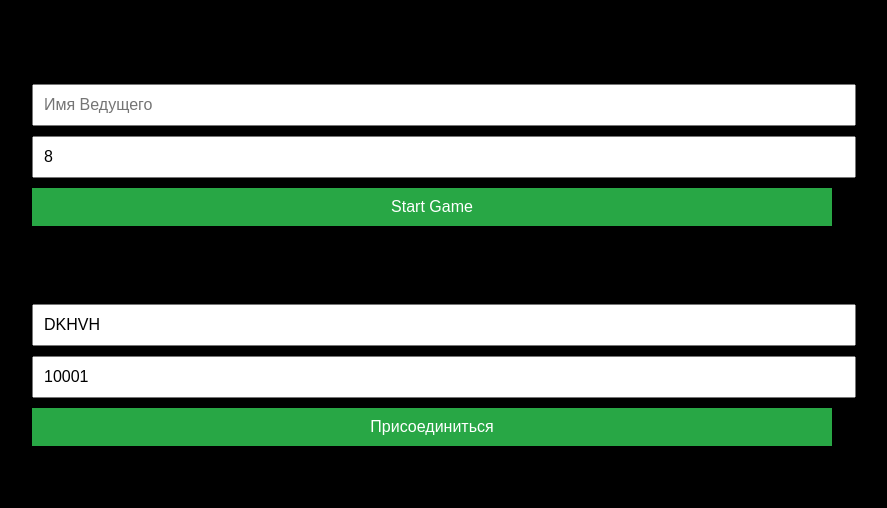
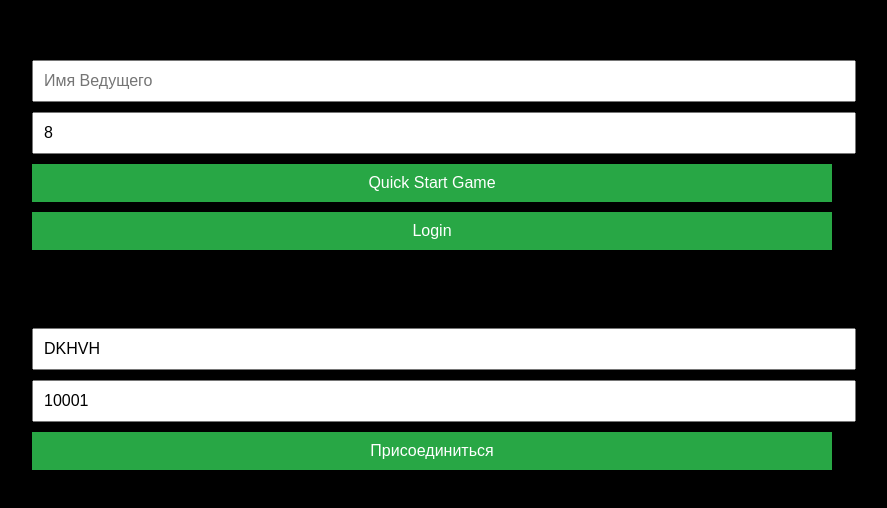
Before and after one commit to yacoder/si, a React app in the folder frontend/: page / in a window 1280 px wide. Shown: the part 184-692 px from the top of the page, without its empty margins (208-1095 px from the left). Built offline with nearby package versions, Linux system fonts and the light colour scheme.

Commit message:
Add Login button

```diff
--- a/frontend/src/LoginForm.js
+++ b/frontend/src/LoginForm.js
@@ -27,12 +27,14 @@ function LoginForm({ onLogin }) {
     const [hostEmail, setHostEmail] = useState('');
     const [displayHostToken, setDisplayHostToken] = useState(SHOW_HOST_TOKEN);
 
+
+
     const [error, setError] = useState('');
 
     useEffect(() => {
         const urlParams = new URLSearchParams(window.location.search);
-        if (urlParams.get('token')) {
-            setUserToken(urlParams.get('token'));
+        if (urlParams.get('user_token')) {
+            setUserToken(urlParams.get('user_token'));
         }
         if (urlParams.get('game_token')) {
             setGameToken(urlParams.get('game_token'));
@@ -43,7 +45,7 @@ function LoginForm({ onLogin }) {
     }, []);
 
 
-    const handleSubmit = async (e, isHost) => {
+    const handleSubmit = async (e, isHost, startGame) => {
         e.preventDefault();
         try {
             let userTokenToUse = userToken;
@@ -65,7 +67,7 @@ function LoginForm({ onLogin }) {
                     name: hostNameToUse,
                     email: hostEmail,
                     rounds_num: numRounds,
-                    simple_game_start: SIMPLE_LOGIN_FORM,
+                    simple_game_start: startGame,
                 };
             } else {
                 request.player_data = {
@@ -80,7 +82,7 @@ function LoginForm({ onLogin }) {
             const { token } = response.data;
             Cookies.set('authToken', token);
             sessionStorage.setItem('authToken', token);
-            onLogin({ startGame: SIMPLE_LOGIN_FORM, numRounds: numRounds });
+            onLogin({ startGame: startGame, numRounds: numRounds });
         } catch (err) {
 
             setError('Invalid credentials: ' + err.message);
@@ -88,8 +90,11 @@ function LoginForm({ onLogin }) {
         }
     };
 
+    const handleSubmitHostStart = async (e) => {
+        handleSubmit(e, true, true);
+    }
     const handleSubmitHost = async (e) => {
-        handleSubmit(e, true);
+        handleSubmit(e, true, false);
     }
     const handleSubmitPlayer = async (e) => {
         handleSubmit(e, false);
@@ -130,7 +135,8 @@ function LoginForm({ onLogin }) {
                         onChange={(e) => setNumRounds(e.target.value)}
                         placeholder="Количество тем"
                     />
-                    <button onClick={handleSubmitHost}>Start Game</button>
+                    <button onClick={handleSubmitHostStart}>Quick Start Game</button>
+                    <button onClick={handleSubmitHost}>Login</button>
                 </div>
 
                 <div>
```
